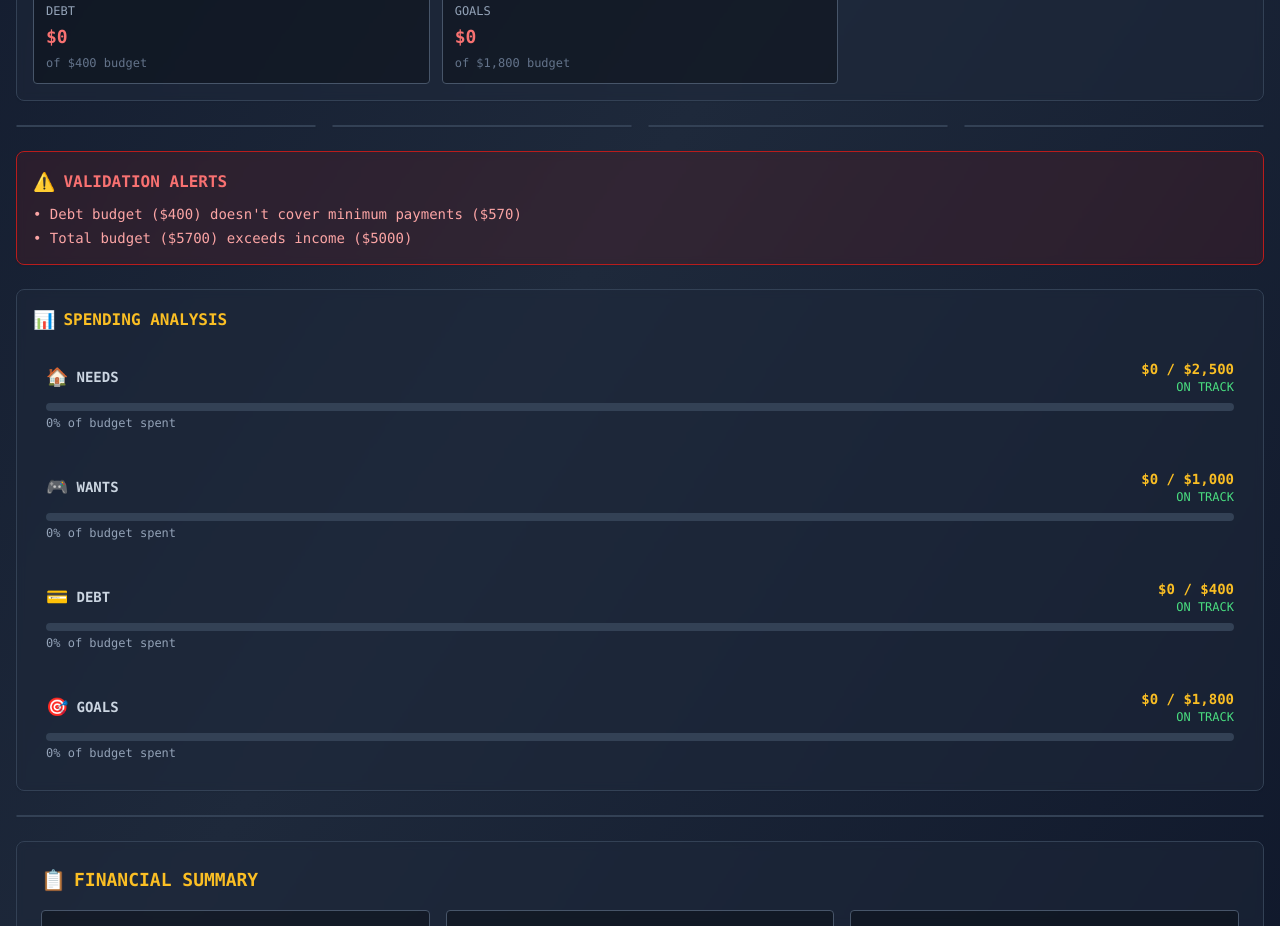
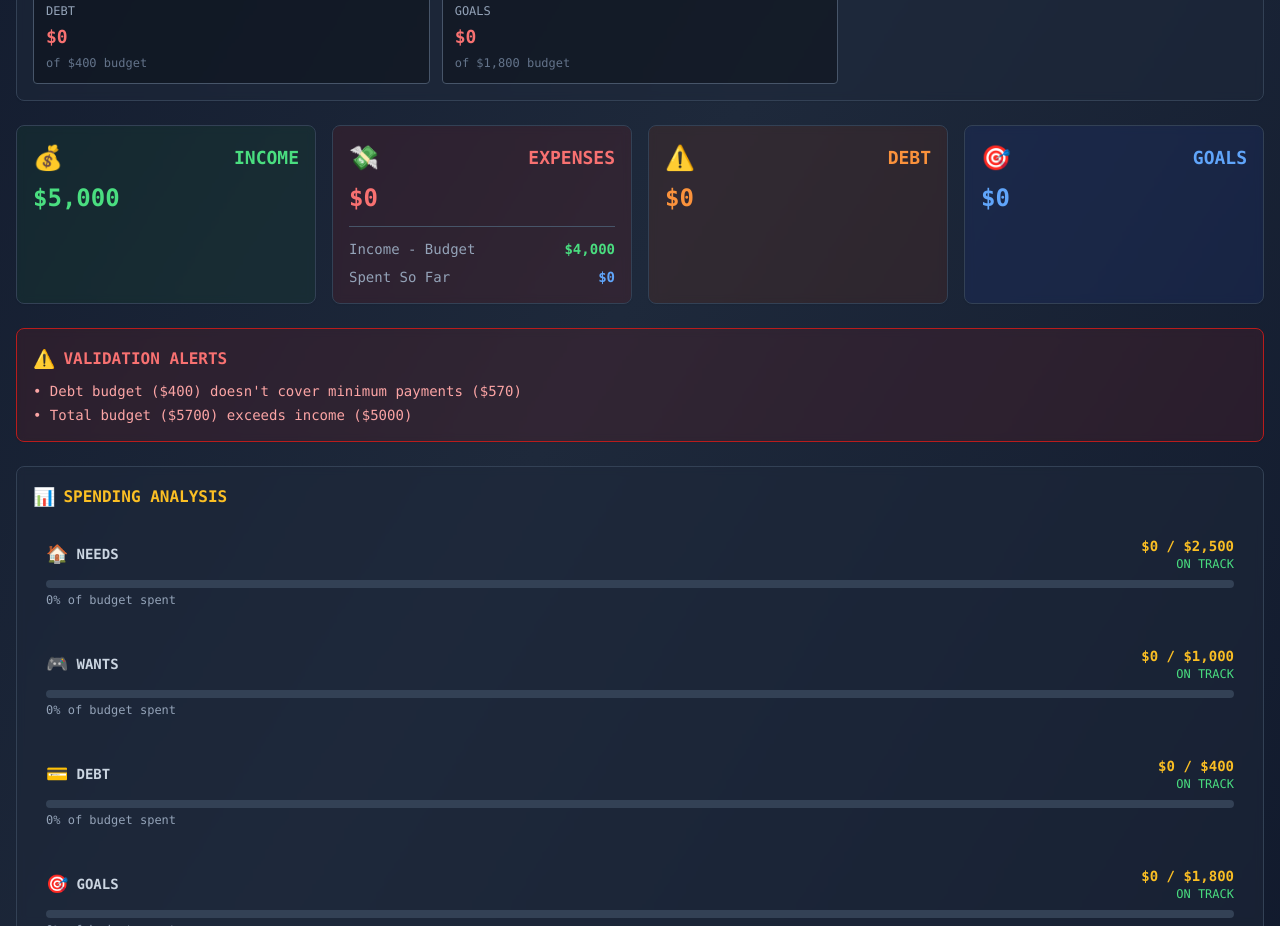
Before and after one commit to rodgome/pixel-plan-vault, a React (Vite) app: page / in a window 1280 px wide. Shown: the part 800-1726 px from the top of the page. Built offline with nearby package versions, Linux system fonts and the light colour scheme.

Commit message:
Refactor: Move income - budget to MoneyPlanCard
Move the "Income - Budget" section from WantsBreakdown to MoneyPlanCard in the UI.

```diff
--- a/src/components/DashboardLayout.tsx
+++ b/src/components/DashboardLayout.tsx
@@ -106,6 +106,8 @@ const DashboardLayout = ({
         expenses={monthlyData.expenses}
         debt={monthlyData.debt}
         goals={monthlyData.goals}
+        categories={baseData.categories}
+        totalIncome={baseData.income}
       />
 
       {/* Validation Alerts - Now based on budget vs actual requirements */}
--- a/src/components/FinancialSummaryCards.tsx
+++ b/src/components/FinancialSummaryCards.tsx
@@ -6,9 +6,38 @@ interface FinancialSummaryCardsProps {
   expenses: number;
   debt: number;
   goals: number;
+  categories?: Array<{
+    name: string;
+    amount: number;
+    budget: number;
+    color: string;
+  }>;
+  totalIncome?: number;
 }
 
-const FinancialSummaryCards = ({ income, expenses, debt, goals }: FinancialSummaryCardsProps) => {
+const FinancialSummaryCards = ({
+  income,
+  expenses,
+  debt,
+  goals,
+  categories = [],
+  totalIncome = 0
+}: FinancialSummaryCardsProps) => {
+  // Find the WANTS category to get additional info
+  const wantsCategory = categories.find(cat => cat.name === 'WANTS');
+  const wantsAdditionalSections = wantsCategory ? [
+    {
+      label: 'Income - Budget',
+      value: totalIncome - wantsCategory.budget,
+      color: (totalIncome - wantsCategory.budget) >= 0 ? 'text-green-400' : 'text-red-400'
+    },
+    {
+      label: 'Spent So Far',
+      value: wantsCategory.amount,
+      color: 'text-blue-400'
+    }
+  ] : undefined;
+
   return (
     <div className="grid grid-cols-1 md:grid-cols-2 lg:grid-cols-4 gap-4">
       <MoneyPlanCard
@@ -24,6 +53,7 @@ const FinancialSummaryCards = ({ income, expenses, debt, goals }: FinancialSumma
         icon="💸"
         color="text-red-400"
         bgColor="bg-red-900/20"
+        additionalSections={wantsAdditionalSections}
       />
       <MoneyPlanCard
         title="DEBT"
--- a/src/components/MoneyPlanCard.tsx
+++ b/src/components/MoneyPlanCard.tsx
@@ -1,20 +1,53 @@
+
 import { Card } from '@/components/ui/card';
+
 interface MoneyPlanCardProps {
   title: string;
   amount: number;
   icon: string;
   color: string;
   bgColor: string;
+  additionalSections?: Array<{
+    label: string;
+    value: number;
+    color: string;
+  }>;
 }
+
 const MoneyPlanCard = ({
   title,
   amount,
   icon,
   color,
-  bgColor
+  bgColor,
+  additionalSections
 }: MoneyPlanCardProps) => {
-  return <Card className={`${bgColor} border-slate-700 backdrop-blur-sm hover:bg-opacity-80 transition-all duration-200 hover:scale-105`}>
+  return (
+    <Card className={`${bgColor} border-slate-700 backdrop-blur-sm hover:bg-opacity-80 transition-all duration-200 hover:scale-105`}>
+      <div className="p-4">
+        <div className="flex items-center justify-between mb-2">
+          <span className="text-2xl">{icon}</span>
+          <h3 className={`text-lg font-bold ${color}`}>{title}</h3>
+        </div>
+        <div className={`text-2xl font-bold ${color} mb-3`}>
+          ${amount.toLocaleString()}
+        </div>
 
-    </Card>;
+        {additionalSections && additionalSections.length > 0 && (
+          <div className="space-y-2 border-t border-slate-600 pt-3">
+            {additionalSections.map((section, index) => (
+              <div key={index} className="flex justify-between items-center">
+                <span className="text-slate-400 text-sm">{section.label}</span>
+                <span className={`text-sm font-bold ${section.color}`}>
+                  ${section.value.toLocaleString()}
+                </span>
+              </div>
+            ))}
+          </div>
+        )}
+      </div>
+    </Card>
+  );
 };
+
 export default MoneyPlanCard;
--- a/src/components/WantsBreakdown.tsx
+++ b/src/components/WantsBreakdown.tsx
@@ -15,7 +15,6 @@ const WantsBreakdown = ({ categories, income = 0 }: WantsBreakdownProps) => {
   if (!wantsCategory) return null;
 
   const percentage = wantsCategory.budget > 0 ? (wantsCategory.amount / wantsCategory.budget) * 100 : 0;
-  const incomeMinusBudget = income - wantsCategory.budget;
 
   return (
     <div className="space-y-4">
@@ -37,22 +36,6 @@ const WantsBreakdown = ({ categories, income = 0 }: WantsBreakdownProps) => {
           }`}
           style={{ width: `${Math.min(percentage, 100)}%` }}
         />
-      </div>
-
-      {/* Income - Budget Section */}
-      <div className="bg-slate-700/50 p-3 rounded border border-slate-600">
-        <div className="text-slate-400 text-sm mb-1">Income - Budget</div>
-        <div className={`text-lg font-bold ${incomeMinusBudget >= 0 ? 'text-green-400' : 'text-red-400'}`}>
-          ${incomeMinusBudget.toLocaleString()}
-        </div>
-      </div>
-
-      {/* Spent So Far Section */}
-      <div className="bg-slate-700/50 p-3 rounded border border-slate-600">
-        <div className="text-slate-400 text-sm mb-1">Spent So Far</div>
-        <div className="text-lg font-bold text-blue-400">
-          ${wantsCategory.amount.toLocaleString()}
-        </div>
       </div>
 
       <div className="space-y-3">
```
